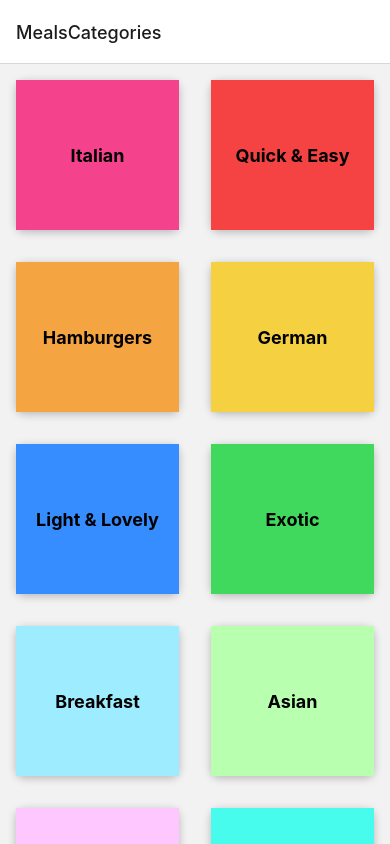
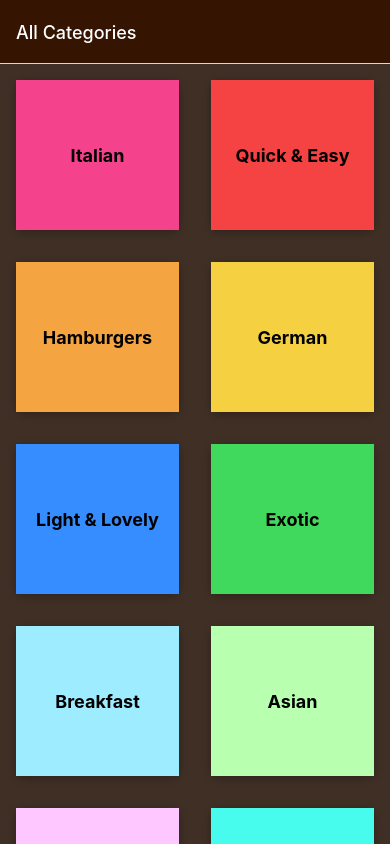
Before and after one commit to jorgearguellles/navigation-react-native, a React Native app: screen / in a window 390 px wide. Built offline with nearby package versions, Linux system fonts and the light colour scheme.

Commit message:
[Add] styling headers and backgrounds

```diff
--- a/App.js
+++ b/App.js
@@ -9,13 +9,34 @@
 const Stack = createNativeStackNavigator();
 
 export default function App() {
+  const generalScreenOptions = {
+    headerStyle: { backgroundColor: "#351401" },
+    headerTintColor: "white",
+    contentStyle: { backgroundColor: "#3f2f25" },
+  };
   return (
     <>
-      <StatusBar />
+      <StatusBar style="light" />
       <NavigationContainer>
-        <Stack.Navigator>
-          <Stack.Screen name="MealsCategories" component={CategoriesScreen} />
-          <Stack.Screen name="MealsOverview" component={MealsOverviewScreen} />
+        <Stack.Navigator
+          screenOptions={{
+            ...generalScreenOptions,
+          }}
+        >
+          <Stack.Screen
+            name="MealsCategories"
+            component={CategoriesScreen}
+            options={{
+              title: "All Categories",
+            }}
+          />
+          <Stack.Screen
+            name="MealsOverview"
+            component={MealsOverviewScreen}
+            // options={{
+            //   title: "Name",
+            // }}
+          />
         </Stack.Navigator>
       </NavigationContainer>
     </>
```
